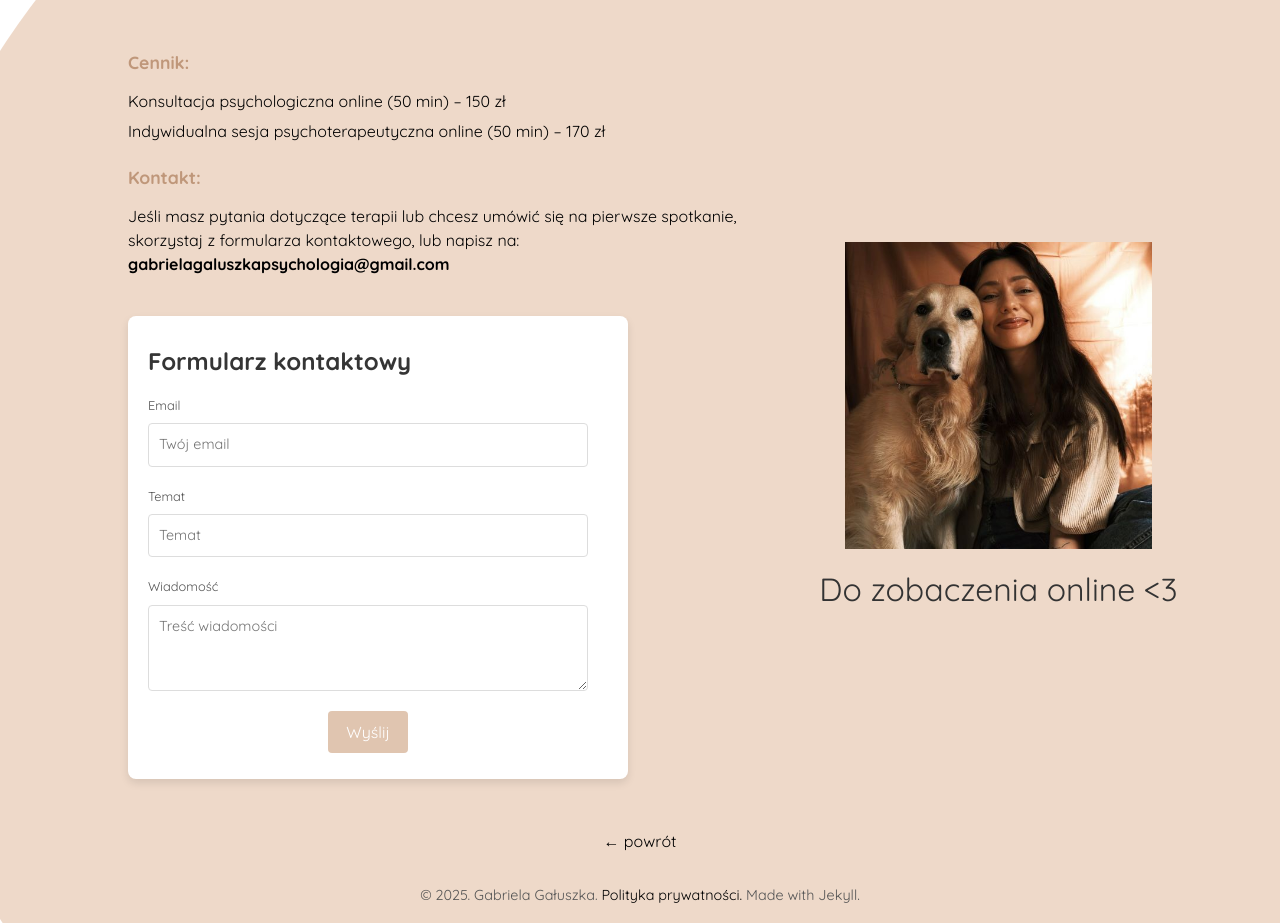
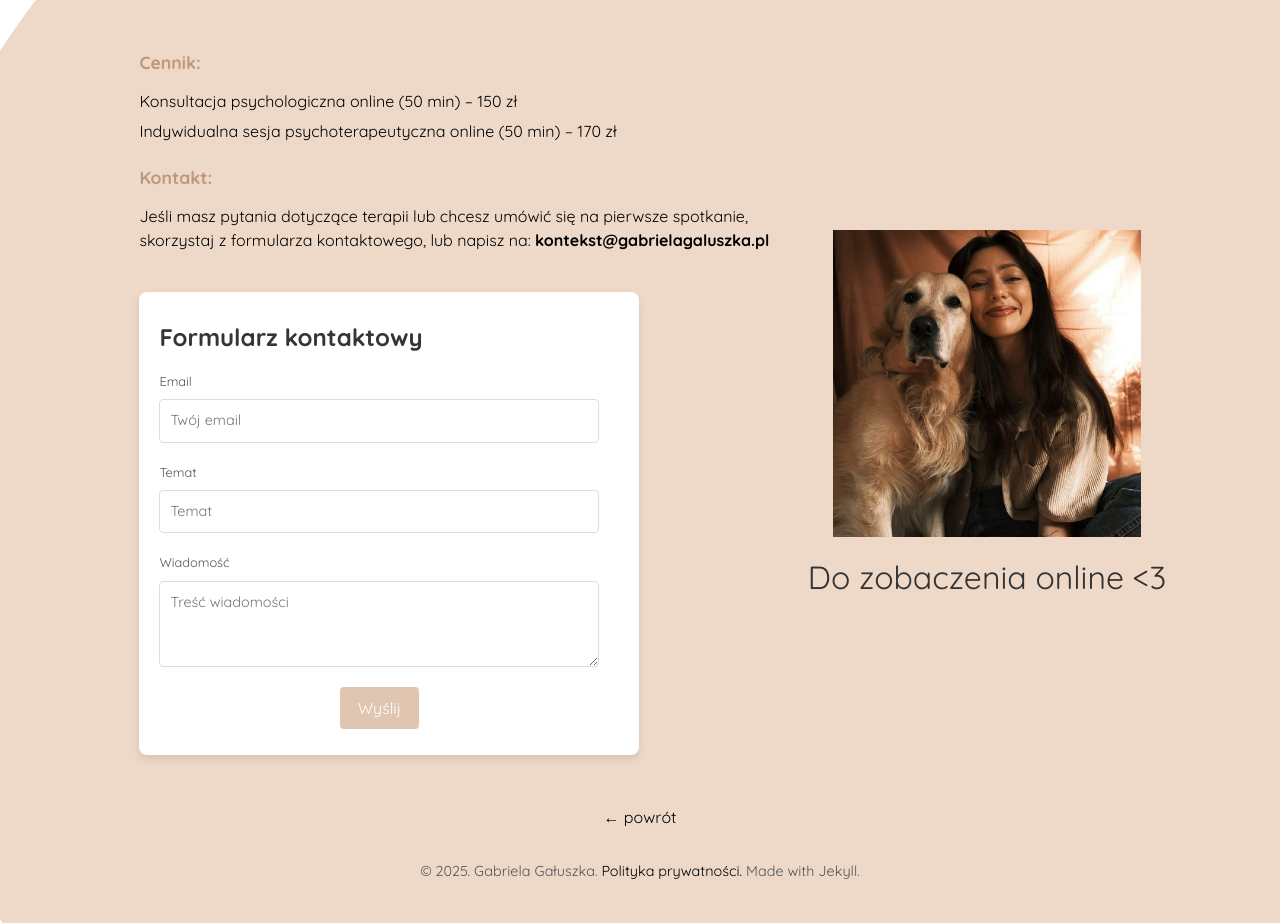
Before and after one commit to misievicz/kontekst, a Jekyll site: the page built from cennik.html, in a window 1280 px wide. Built offline with Jekyll 4.4.1, drawn with Linux system fonts in a browser that asks for light colours; after the commit the page ends 900 px from its top, so only the background shows below that.

Commit message:
ver_1.0-emial

```diff
--- a/cennik.html
+++ b/cennik.html
@@ -26,7 +26,7 @@
           <p>Indywidualna sesja psychoterapeutyczna online (50 min) – 170 zł</p>
           <p><h4>Kontakt:</h4></p>
           <p>Jeśli masz pytania dotyczące terapii lub chcesz umówić się
-            na pierwsze spotkanie, <br>skorzystaj z formularza kontaktowego, lub napisz na: <b>gabrielagaluszkapsychologia@gmail.com</b></p>
+            na pierwsze spotkanie, <br>skorzystaj z formularza kontaktowego, lub napisz na: <b>kontekst@gabrielagaluszka.pl</b></p>
         </p>
 
         <div class="contact-form-container">
```
